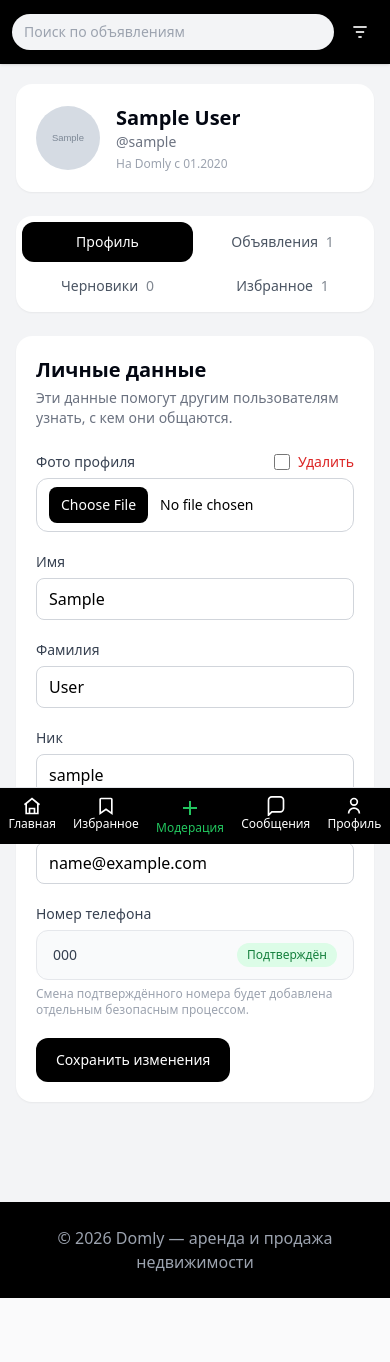
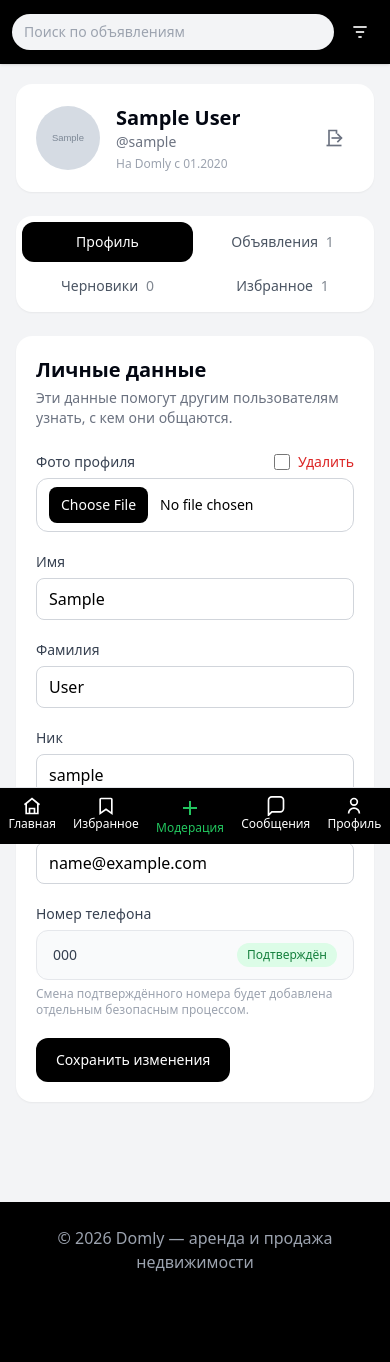
Before and after one commit to juraev-404/Domly, a Django app: page /profile/ in a window 390 px wide. Before the commit the page ends 1298 px from the top, so only its background shows below. Run offline with Django 5.2, Linux system fonts and the light colour scheme; a user stored in the database is signed in; tables that the repository leaves empty hold one stand-in row (values such as "Sample post"); grey boxes marked "Sample" are stand-in pictures; some libraries are stand-ins or nearby versions.

Commit message:
feat: improve mobile profile and help link

```diff
--- a/domly/templates/base.html
+++ b/domly/templates/base.html
@@ -120,7 +120,7 @@
             </a>
 
             {% if request.resolver_match.url_name == 'profile' %}
-                <form action="{% url 'logout' %}" method="post" class="flex h-7 items-center">
+                <form action="{% url 'logout' %}" method="post" data-logout-form class="flex h-7 items-center">
                     {% csrf_token %}
                     <button type="submit"
                         title="Выход из аккаунта"
@@ -207,9 +207,9 @@
 </main>
 
 <!-- FOOTER -->
-<footer class="bg-black text-white mt-auto">
-    <div class="max-w-6xl mx-auto px-4 py-6 text-center text-gray-400">
-        © 2026 Domly — аренда и продажа недвижимости
+<footer data-site-footer class="mt-auto bg-black pb-16 text-white md:pb-0">
+    <div class="mx-auto flex max-w-6xl flex-col items-center gap-2 px-4 py-6 text-center text-gray-400">
+        <p>© 2026 Domly — {% translate "аренда и продажа недвижимости" %}</p>
     </div>
 </footer>
 
--- a/domly/templates/listings/list.html
+++ b/domly/templates/listings/list.html
@@ -7,7 +7,9 @@
 <section class="w-full min-w-0 py-5 md:py-8">
     <div class="mb-6">
         <h1 class="text-2xl font-semibold tracking-tight text-gray-950 md:text-3xl">Недвижимость в {{ selected_city }}</h1>
-        <p class="mt-1 text-sm text-gray-500">Аренда и продажа недвижимости напрямую от владельцев.</p>
+        <a href="{% url 'help' %}" class="mt-1 inline-block text-sm text-gray-900 transition hover:text-gray-950">
+            {% translate "Как пользоваться Domly? Ответы тут — в разделе помощи." %}
+        </a>
     </div>
 
     <nav class="gallery-scrollbar -mx-4 mb-5 flex gap-2 overflow-x-auto px-4 pb-1" aria-label="Быстрые категории">
--- a/domly/templates/users/profile.html
+++ b/domly/templates/users/profile.html
@@ -1,5 +1,5 @@
 {% extends "base.html" %}
-{% load i18n %}
+{% load static i18n %}
 
 {% block content %}
 <section class="w-full min-w-0 py-5 md:py-8">
@@ -14,6 +14,19 @@
             <p class="truncate text-sm text-gray-500">@{{ user.username }}</p>
             <p class="mt-1 text-xs text-gray-400">На Domly с {{ user.date_joined|date:"m.Y" }}</p>
         </div>
+        {% if active_tab == "profile" %}
+            <form action="{% url 'logout' %}" method="post" data-logout-form class="ml-auto flex shrink-0 md:hidden">
+                {% csrf_token %}
+                <button type="submit" title="Выход из аккаунта" aria-label="{% translate 'Выйти из аккаунта' %}" class="flex h-10 w-10 items-center justify-center rounded-full text-gray-500 transition hover:bg-gray-100 hover:text-red-600">
+                    <svg xmlns="http://www.w3.org/2000/svg" class="h-5 w-5" fill="none" stroke="currentColor" stroke-width="2" viewBox="0 0 24 24" aria-hidden="true">
+                        <path d="M3 21h18"></path>
+                        <path d="M6 21V3h9v4"></path>
+                        <path d="M16 17l5-5-5-5"></path>
+                        <path d="M21 12H9"></path>
+                    </svg>
+                </button>
+            </form>
+        {% endif %}
     </div>
 
     <nav class="mb-6 w-full max-w-full rounded-2xl bg-white p-1.5 shadow-sm" aria-label="Разделы личного кабинета">
@@ -101,4 +114,27 @@
         {% endif %}
     {% endif %}
 </section>
+
+{% if active_tab == "profile" %}
+    <dialog data-logout-dialog aria-labelledby="logout-dialog-title" aria-describedby="logout-dialog-description" class="m-auto w-[calc(100%-2rem)] max-w-sm overflow-hidden rounded-2xl bg-white p-0 text-gray-950 shadow-2xl backdrop:bg-black/60">
+        <div class="p-5 sm:p-6">
+            <div class="flex h-11 w-11 items-center justify-center rounded-full bg-red-50 text-red-600">
+                <svg xmlns="http://www.w3.org/2000/svg" class="h-5 w-5" fill="none" stroke="currentColor" stroke-width="2" viewBox="0 0 24 24" aria-hidden="true">
+                    <path d="M3 21h18"></path><path d="M6 21V3h9v4"></path><path d="M16 17l5-5-5-5"></path><path d="M21 12H9"></path>
+                </svg>
+            </div>
+            <h2 id="logout-dialog-title" class="mt-4 text-lg font-semibold">{% translate "Выйти из аккаунта?" %}</h2>
+            <p id="logout-dialog-description" class="mt-2 text-sm leading-5 text-gray-500">{% translate "Вы сможете снова войти по нику, номеру телефона или email и паролю." %}</p>
+            <div class="mt-6 grid grid-cols-2 gap-3">
+                <button data-logout-cancel type="button" class="rounded-xl border border-gray-200 px-4 py-3 text-sm font-medium text-gray-700 transition hover:bg-gray-50">{% translate "Отмена" %}</button>
+                <button data-logout-confirm type="button" class="rounded-xl bg-red-600 px-4 py-3 text-sm font-medium text-white transition hover:bg-red-700">{% translate "Выйти" %}</button>
+            </div>
+        </div>
+    </dialog>
+{% endif %}
 {% endblock %}
+
+{% block extra_scripts %}
+    {{ block.super }}
+    {% if active_tab == "profile" %}<script src="{% static 'users/logout_dialog.js' %}" defer></script>{% endif %}
+{% endblock %}
--- a/domly/users/tests.py
+++ b/domly/users/tests.py
@@ -250,8 +250,12 @@ class ProfileTests(TestCase):
         listings_response = self.client.get(reverse("profile_listings"))
 
         self.assertContains(profile_response, 'title="Выход из аккаунта"')
+        self.assertContains(profile_response, "data-logout-form", count=2)
+        self.assertContains(profile_response, "data-logout-dialog")
+        self.assertContains(profile_response, "Выйти из аккаунта?")
         self.assertNotContains(catalog_response, 'title="Выход из аккаунта"')
         self.assertNotContains(listings_response, 'title="Выход из аккаунта"')
+        self.assertNotContains(listings_response, "data-logout-dialog")
 
 
 class PublicProfileTests(TestCase):
```
Also changed, not shown: domly/listings/tests.py (+8 -0 lines), domly/static/users/logout_dialog.js (added, +35 -0 lines).
